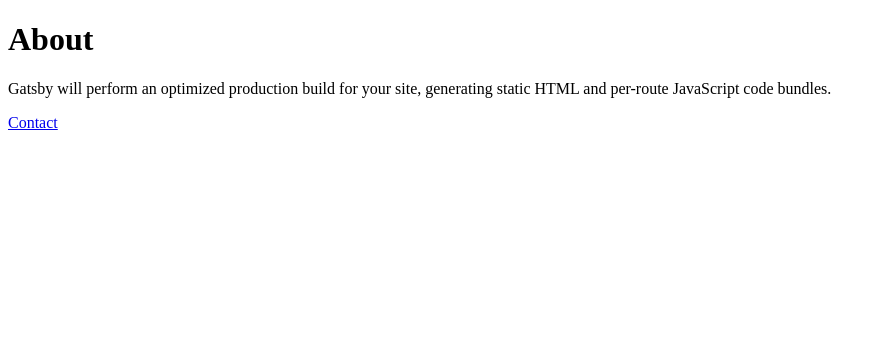
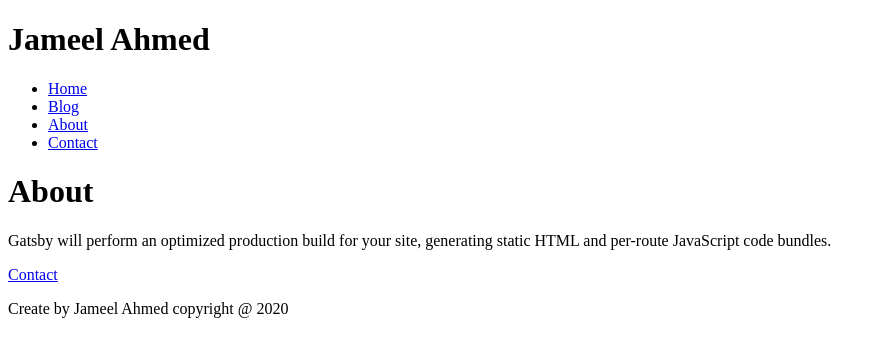
Before and after one commit to jameel-fullstackdeveloper/gatsby-bootcamp, a Gatsby site: page /about in a window 1280 px wide. Shown: the whole page, without its empty margins (0-886 px from the left). Built offline with nearby package versions, Linux system fonts and the light colour scheme; Gatsby itself is replaced by a stand-in of ours.

Commit message:
added header,footer components

```diff
--- /dev/null
+++ b/src/components/footer.js
@@ -0,0 +1,12 @@
+import React from 'react'
+
+const Footer = () => {
+
+    return (
+        <footer>
+            <p>Create by Jameel Ahmed copyright @ 2020</p>
+        </footer>
+    )
+}
+
+export default Footer;
--- /dev/null
+++ b/src/components/header.js
@@ -0,0 +1,24 @@
+import React from 'react'
+import { Link } from 'gatsby'
+
+const Header = () => {
+
+    return (
+        <>
+            <header>
+            <h1>Jameel Ahmed</h1>
+            <nav>
+                <ul>
+                    <li><Link to="/" > Home </Link></li>
+                    <li><Link to="/blog" > Blog </Link></li>
+                    <li><Link to="/about" > About </Link></li>
+                    <li><Link to="/contact" > Contact</Link></li>
+                </ul>
+            </nav>
+            </header>
+        </>
+
+    )
+}
+
+export default Header;
--- a/src/pages/about.js
+++ b/src/pages/about.js
@@ -1,11 +1,16 @@
 import React from 'react'
 import { Link } from 'gatsby'
+import Header from '../components/Header';
+import Footer from '../components/footer';
+
 const About = () => {
     return (
         <>
+            <Header/>
             <h1>About</h1>
             <p>Gatsby will perform an optimized production build for your site, generating static HTML and per-route JavaScript code bundles.</p>
             <Link to="/contact" > Contact </Link>
+            <Footer />
         </>
 
     )
--- a/src/pages/blog.js
+++ b/src/pages/blog.js
@@ -1,10 +1,14 @@
 import React from 'react'
-
+import Header from '../components/Header';
+import Footer from '../components/footer';
 const Blog = () => {
     return (
         <>
+            <Header/>
             <h1>Blog</h1>
             <p>hello blog</p>
+            <Footer />
+
         </>
 
     )
```
Also changed, not shown: src/pages/contact.js (+6 -2 lines), src/pages/index.js (+4 -3 lines).
